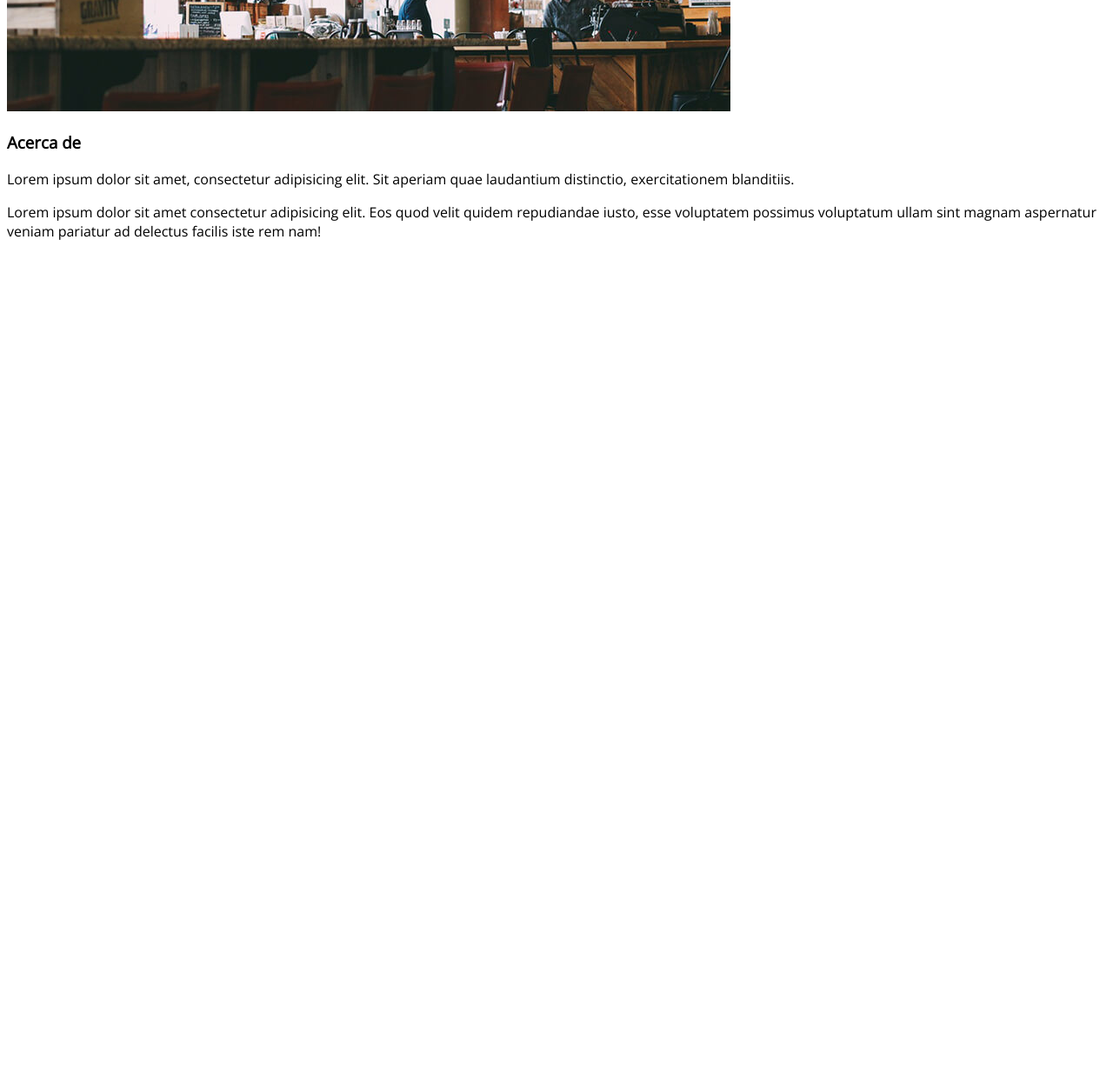
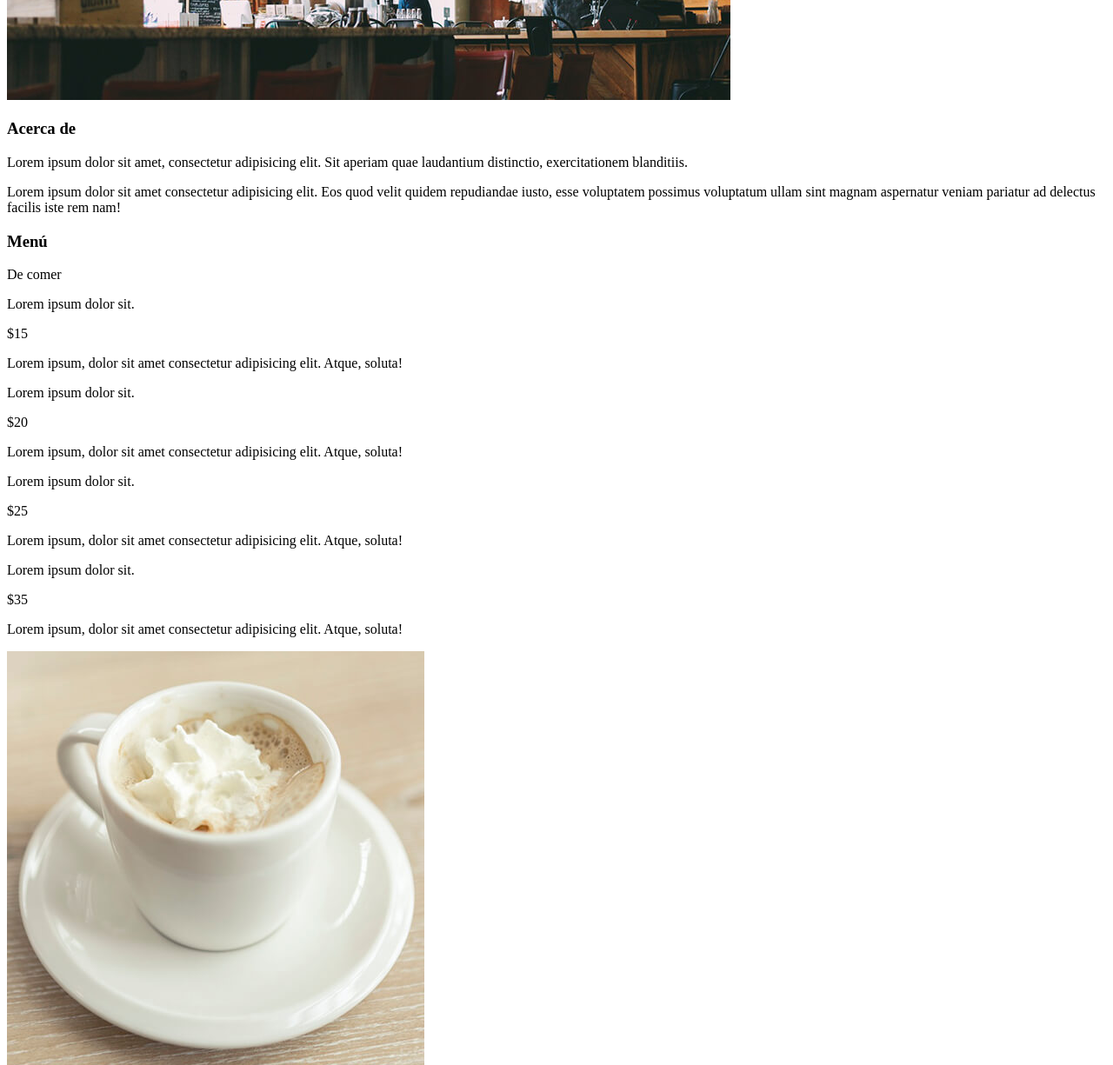
Before and after one commit to jesuspetit11/frontend-coffee-project, a plain HTML site: page index.html in a window 1280 px wide. Shown: the part 500-1725 px from the top of the page at 87% size. Before the commit the page ends 800 px from the top, so only its background shows below. Drawn offline with nearby package versions, Linux system fonts and the light colour scheme.

Commit message:
gallery section ready

```diff
--- a/index.html
+++ b/index.html
@@ -38,6 +38,69 @@
                 </div>
             </div>
         </section>
+        <section class="menu">
+            <div class="contenedor">
+                <h3 class="titulo" id="platillos">Menú</h3>
+                <div class="contenedor-menu">
+                    <div class="contenedor-menu2">
+                        <p class="categoria">De comer</p>
+
+                        <div class="platillo">
+                            <p class="nombre">Lorem ipsum dolor sit.</p>
+                            <p class="precio">$15</p>
+                            <p class="descripcion">Lorem ipsum, dolor sit amet consectetur adipisicing elit. Atque, soluta!</p>
+                        </div>
+
+                        <div class="platillo">
+                            <p class="nombre">Lorem ipsum dolor sit.</p>
+                            <p class="precio">$20</p>
+                            <p class="descripcion">Lorem ipsum, dolor sit amet consectetur adipisicing elit. Atque, soluta!</p>
+                        </div>
+
+                        <div class="platillo">
+                            <p class="nombre">Lorem ipsum dolor sit.</p>
+                            <p class="precio">$25</p>
+                            <p class="descripcion">Lorem ipsum, dolor sit amet consectetur adipisicing elit. Atque, soluta!</p>
+                        </div>
+
+                        <div class="platillo">
+                            <p class="nombre">Lorem ipsum dolor sit.</p>
+                            <p class="precio">$35</p>
+                            <p class="descripcion">Lorem ipsum, dolor sit amet consectetur adipisicing elit. Atque, soluta!</p>
+                        </div>
+
+                    </div>
+                </div>
+            </div>
+        </section>
+
+        <section class="galeria" id="galeria">
+            <div class="foto">
+                <img src="./img/1.jpg" alt="">
+            </div>
+            <div class="foto">
+                <img src="./img/2.jpg" alt="">
+            </div>
+            <div class="foto">
+                <img src="./img/3.jpg" alt="">
+            </div>
+            <div class="foto">
+                <img src="./img/4.jpg" alt="">
+            </div>
+            <div class="foto">
+                <img src="./img/5.jpg" alt="">
+            </div>
+            <div class="foto">
+                <img src="./img/6.jpg" alt="">
+            </div>
+            <div class="foto">
+                <img src="./img/7.jpg" alt="">
+            </div>
+            <div class="foto">
+                <img src="./img/8.jpg" alt="">
+            </div>
+        </section>
+
         <section class="menu"></section>
         <section class="galeria" id="galeria"></section>
         <section class="ubicacion" id="ubicacion"></section>
--- a/style.scss
+++ b/style.scss
@@ -1,2 +1,6 @@
-body { font-family: 'Open Sans', sans-serif;
-    }
+// body { font-family: 'Open Sans', sans-serif;
+//     }
+
+body{
+    font-family: 'Times New Roman', Times, serif;
+}
```
Also changed, not shown: style.css, 1 other file.
